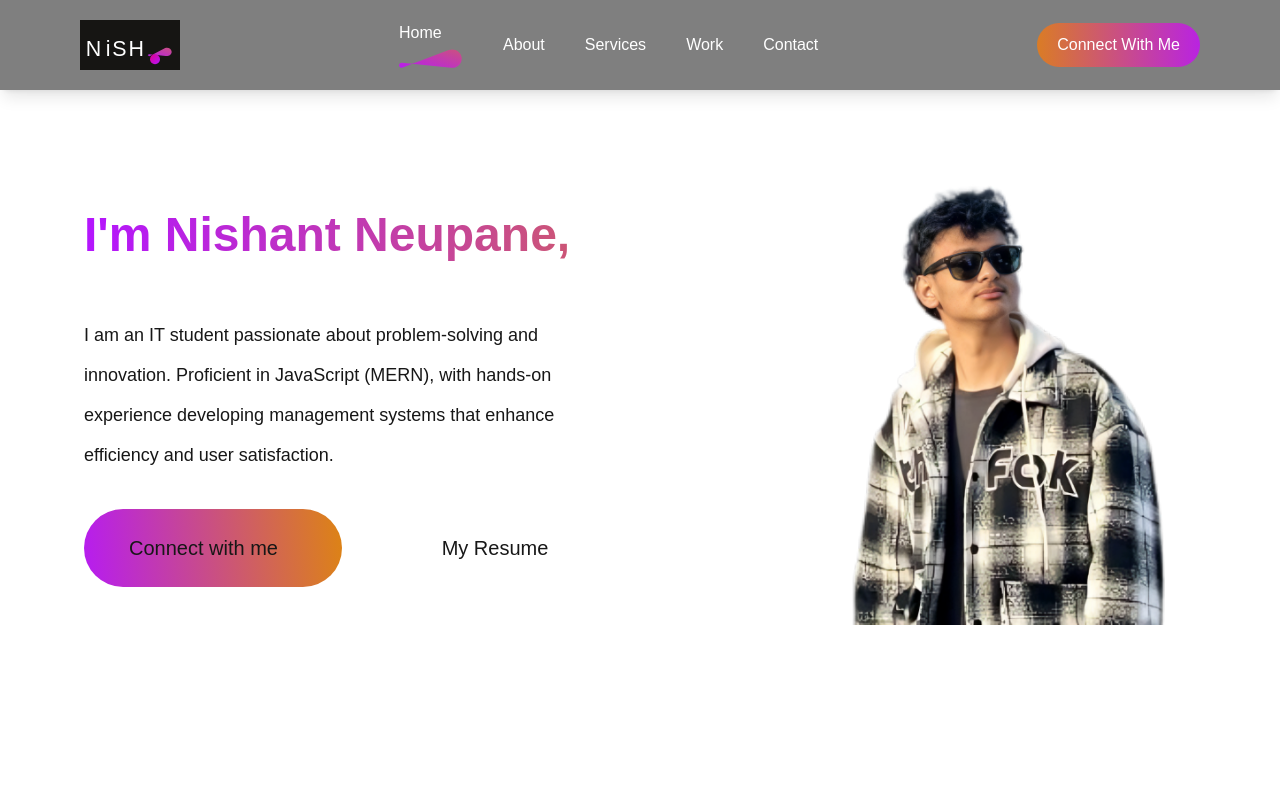
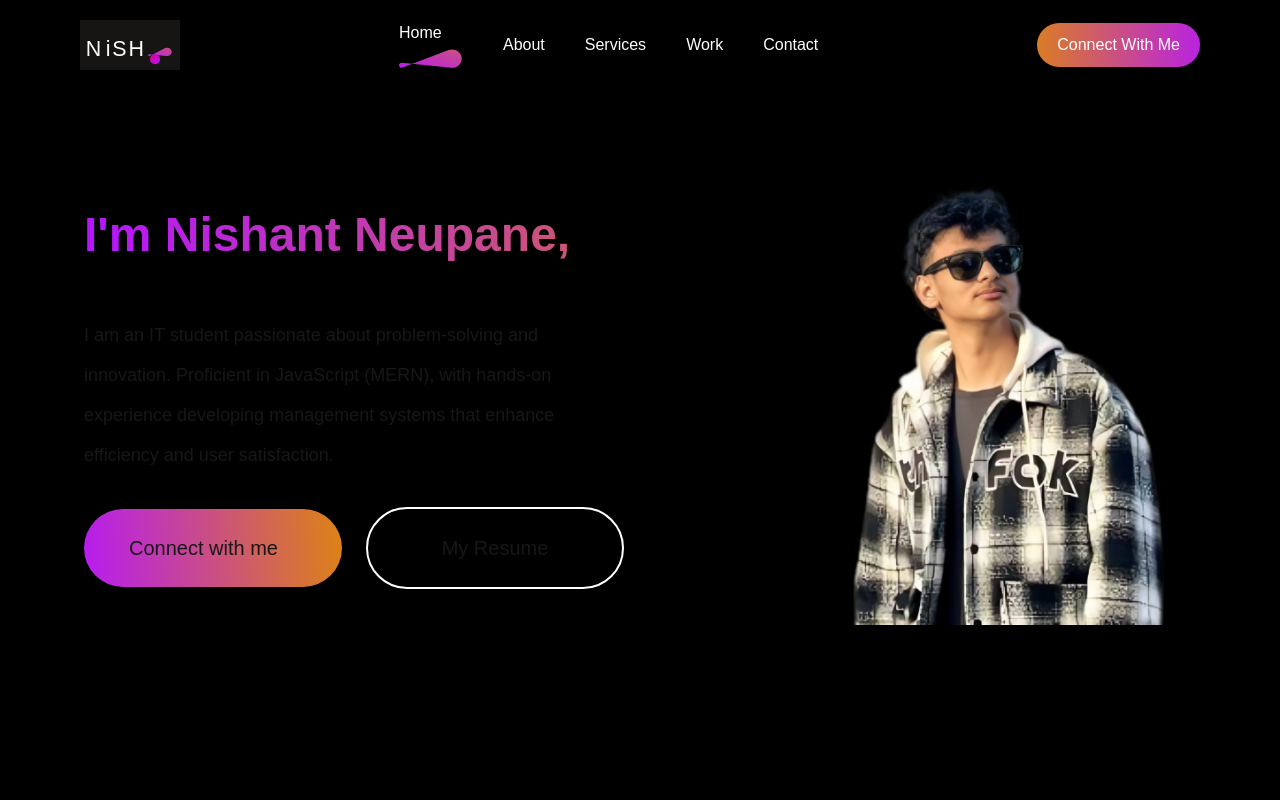
Before and after one commit to nishant-neupane/portfolio-next, a Next.js app: page / in a window 1280 px wide. Shown: the top 800 px of the page. Built offline with nearby package versions, Linux system fonts and the light colour scheme.

Commit message:
minor changes

```diff
--- a/src/app/component/hero/Hero.jsx
+++ b/src/app/component/hero/Hero.jsx
@@ -149,7 +149,7 @@
 
   return (
     <div ref={refs.container} className="relative">
-      <div className="flex justify-center items-center min-h-screen">
+      <div className="flex justify-center items-center min-h-screen bg-black">
         <div
           id="home"
           className="flex flex-row items-center gap-8 p-5 text-left max-w-6xl w-full"
```
